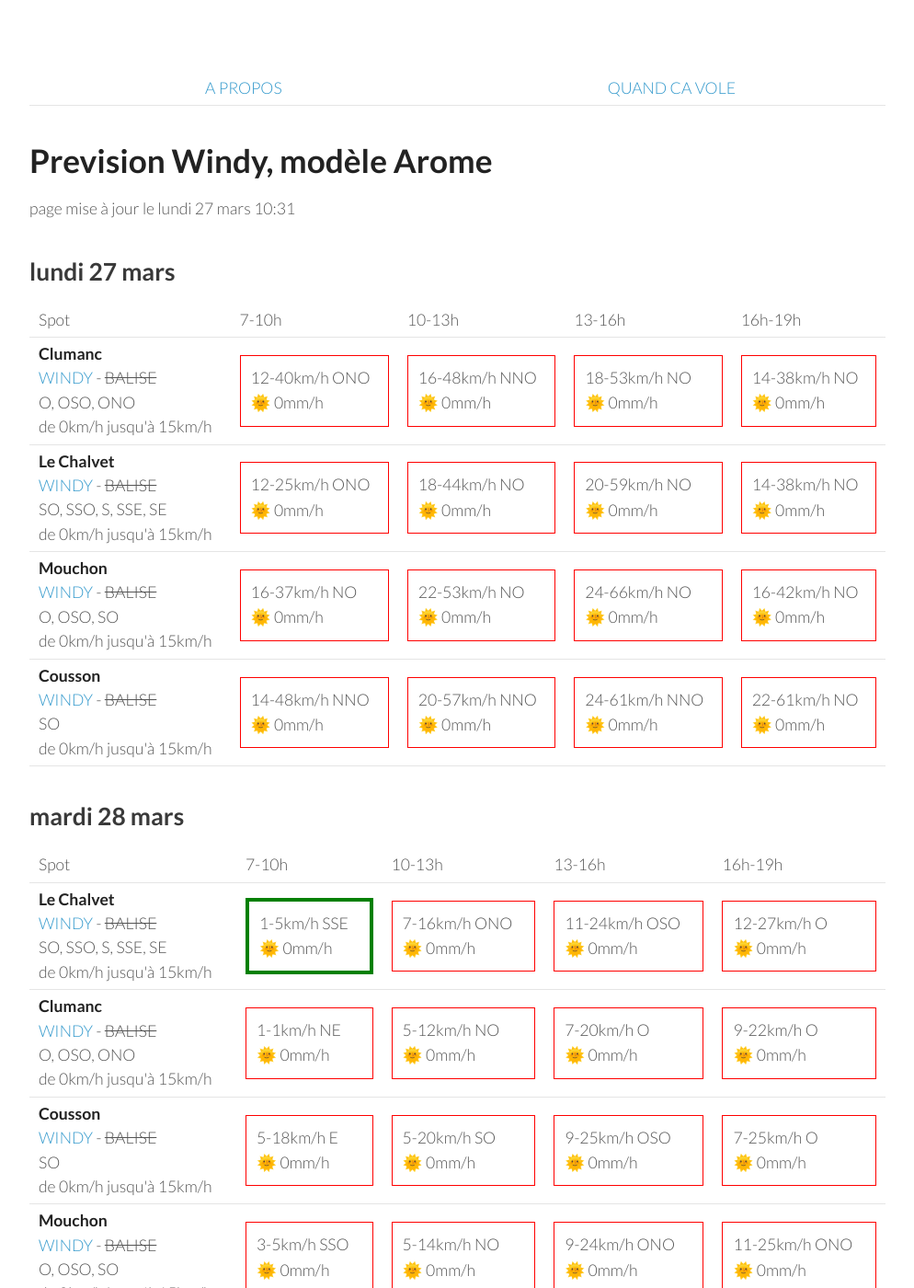
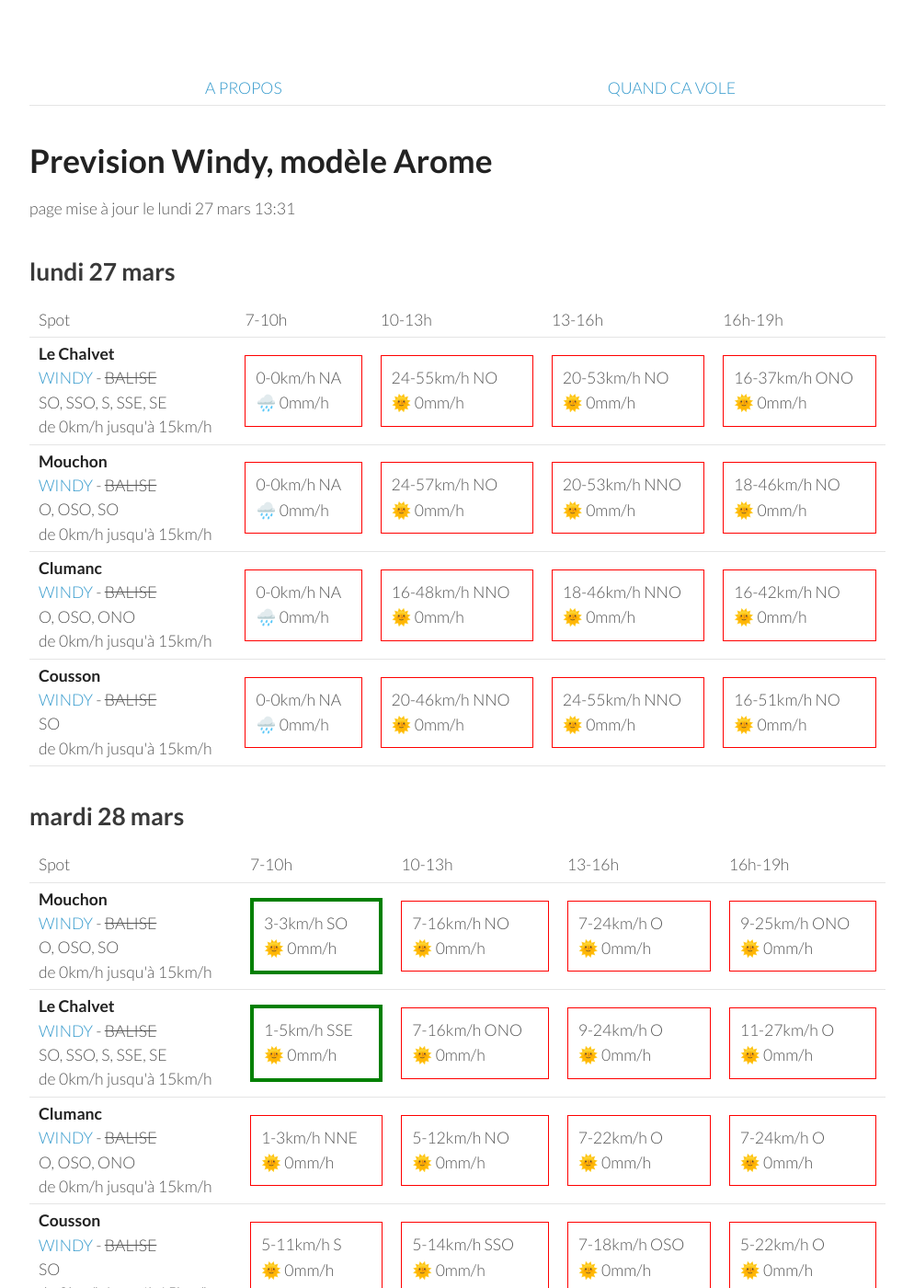
Before and after one commit to parapente-dans-le-nord/parapente-dans-le-nord.github.io, a Jekyll site: the page built from serre_poncon.markdown, in a window 1280 px wide and 1400 px high. Shown: the whole window at 92% size, without its empty margins (26-1020 px from the left). Built offline with Jekyll 4.4.1, drawn with Linux system fonts in a browser that asks for light colours.

Commit message:
update index.markdown

```diff
--- a/serre_poncon.markdown
+++ b/serre_poncon.markdown
@@ -7,7 +7,7 @@ title:  "Tous les spots"
 {: .links}
 
 # Prevision Windy, modèle Arome
-page mise à jour le lundi 27 mars 10:31
+page mise à jour le lundi 27 mars 13:31
 
 ## lundi 27 mars
 
@@ -22,43 +22,39 @@ page mise à jour le lundi 27 mars 10:31
       <td>16h-19h</td>
     </tr>
 <tr>
-        <td><strong>Clumanc</strong><br><a href="https://windy.com/44.027/6.402?43.914,6.403,10,m:eSxaglP">WINDY</a> - <span class="no-balise"> BALISE </span><br> <span class="vent-favorable">O, OSO, ONO</span><br><span class="force-vent">de 0km/h jusqu'à 15km/h</span> </td>
-
-            <td><div class="not-flyable"><p>12-40km/h ONO</p><p>🌞 0mm/h</p></div></td>
-            <td><div class="not-flyable"><p>16-48km/h NNO</p><p>🌞 0mm/h</p></div></td>
-            <td><div class="not-flyable"><p>18-53km/h NO</p><p>🌞 0mm/h</p></div></td>
-            <td><div class="not-flyable"><p>14-38km/h NO</p><p>🌞 0mm/h</p></div></td>
-
-
-    </tr>
-<tr>
         <td><strong>Le Chalvet</strong><br><a href="https://windy.com/43.979/6.480?43.866,6.480,10,m:eSsaglX">WINDY</a> - <span class="no-balise"> BALISE </span><br> <span class="vent-favorable">SO, SSO, S, SSE, SE</span><br><span class="force-vent">de 0km/h jusqu'à 15km/h</span> </td>
 
-            <td><div class="not-flyable"><p>12-25km/h ONO</p><p>🌞 0mm/h</p></div></td>
-            <td><div class="not-flyable"><p>18-44km/h NO</p><p>🌞 0mm/h</p></div></td>
-            <td><div class="not-flyable"><p>20-59km/h NO</p><p>🌞 0mm/h</p></div></td>
-            <td><div class="not-flyable"><p>14-38km/h NO</p><p>🌞 0mm/h</p></div></td>
-
+            <td><div class="not-flyable"><p>0-0km/h NA</p><p>🌧️ 0mm/h</p></div></td>
+            <td><div class="not-flyable"><p>24-55km/h NO</p><p>🌞 0mm/h</p></div></td>
+            <td><div class="not-flyable"><p>20-53km/h NO</p><p>🌞 0mm/h</p></div></td>
+            <td><div class="not-flyable"><p>16-37km/h ONO</p><p>🌞 0mm/h</p></div></td>
 
     </tr>
 <tr>
         <td><strong>Mouchon</strong><br><a href="https://windy.com/43.992/6.424?43.878,6.425,10,m:eSuaglR">WINDY</a> - <span class="no-balise"> BALISE </span><br> <span class="vent-favorable">O, OSO, SO</span><br><span class="force-vent">de 0km/h jusqu'à 15km/h</span> </td>
 
-            <td><div class="not-flyable"><p>16-37km/h NO</p><p>🌞 0mm/h</p></div></td>
-            <td><div class="not-flyable"><p>22-53km/h NO</p><p>🌞 0mm/h</p></div></td>
-            <td><div class="not-flyable"><p>24-66km/h NO</p><p>🌞 0mm/h</p></div></td>
+            <td><div class="not-flyable"><p>0-0km/h NA</p><p>🌧️ 0mm/h</p></div></td>
+            <td><div class="not-flyable"><p>24-57km/h NO</p><p>🌞 0mm/h</p></div></td>
+            <td><div class="not-flyable"><p>20-53km/h NNO</p><p>🌞 0mm/h</p></div></td>
+            <td><div class="not-flyable"><p>18-46km/h NO</p><p>🌞 0mm/h</p></div></td>
+
+    </tr>
+<tr>
+        <td><strong>Clumanc</strong><br><a href="https://windy.com/44.027/6.402?43.914,6.403,10,m:eSxaglP">WINDY</a> - <span class="no-balise"> BALISE </span><br> <span class="vent-favorable">O, OSO, ONO</span><br><span class="force-vent">de 0km/h jusqu'à 15km/h</span> </td>
+
+            <td><div class="not-flyable"><p>0-0km/h NA</p><p>🌧️ 0mm/h</p></div></td>
+            <td><div class="not-flyable"><p>16-48km/h NNO</p><p>🌞 0mm/h</p></div></td>
+            <td><div class="not-flyable"><p>18-46km/h NNO</p><p>🌞 0mm/h</p></div></td>
             <td><div class="not-flyable"><p>16-42km/h NO</p><p>🌞 0mm/h</p></div></td>
-
 
     </tr>
 <tr>
         <td><strong>Cousson</strong><br><a href="https://windy.com/44.054/6.240?43.940,6.241,10,m:eSAaglz">WINDY</a> - <span class="no-balise"> BALISE </span><br> <span class="vent-favorable">SO</span><br><span class="force-vent">de 0km/h jusqu'à 15km/h</span> </td>
 
-            <td><div class="not-flyable"><p>14-48km/h NNO</p><p>🌞 0mm/h</p></div></td>
-            <td><div class="not-flyable"><p>20-57km/h NNO</p><p>🌞 0mm/h</p></div></td>
-            <td><div class="not-flyable"><p>24-61km/h NNO</p><p>🌞 0mm/h</p></div></td>
-            <td><div class="not-flyable"><p>22-61km/h NO</p><p>🌞 0mm/h</p></div></td>
-
+            <td><div class="not-flyable"><p>0-0km/h NA</p><p>🌧️ 0mm/h</p></div></td>
+            <td><div class="not-flyable"><p>20-46km/h NNO</p><p>🌞 0mm/h</p></div></td>
+            <td><div class="not-flyable"><p>24-55km/h NNO</p><p>🌞 0mm/h</p></div></td>
+            <td><div class="not-flyable"><p>16-51km/h NO</p><p>🌞 0mm/h</p></div></td>
 
     </tr>
 
@@ -78,42 +74,42 @@ page mise à jour le lundi 27 mars 10:31
       <td>16h-19h</td>
     </tr>
 <tr>
+        <td><strong>Mouchon</strong><br><a href="https://windy.com/43.992/6.424?43.878,6.425,10,m:eSuaglR">WINDY</a> - <span class="no-balise"> BALISE </span><br> <span class="vent-favorable">O, OSO, SO</span><br><span class="force-vent">de 0km/h jusqu'à 15km/h</span> </td>
+
+            <td><div class="flyable"><p>3-3km/h SO</p><p>🌞 0mm/h</p></div></td>
+            <td><div class="not-flyable"><p>7-16km/h NO</p><p>🌞 0mm/h</p></div></td>
+            <td><div class="not-flyable"><p>7-24km/h O</p><p>🌞 0mm/h</p></div></td>
+            <td><div class="not-flyable"><p>9-25km/h ONO</p><p>🌞 0mm/h</p></div></td>
+
+
+    </tr>
+<tr>
         <td><strong>Le Chalvet</strong><br><a href="https://windy.com/43.979/6.480?43.866,6.480,10,m:eSsaglX">WINDY</a> - <span class="no-balise"> BALISE </span><br> <span class="vent-favorable">SO, SSO, S, SSE, SE</span><br><span class="force-vent">de 0km/h jusqu'à 15km/h</span> </td>
 
             <td><div class="flyable"><p>1-5km/h SSE</p><p>🌞 0mm/h</p></div></td>
             <td><div class="not-flyable"><p>7-16km/h ONO</p><p>🌞 0mm/h</p></div></td>
-            <td><div class="not-flyable"><p>11-24km/h OSO</p><p>🌞 0mm/h</p></div></td>
-            <td><div class="not-flyable"><p>12-27km/h O</p><p>🌞 0mm/h</p></div></td>
+            <td><div class="not-flyable"><p>9-24km/h O</p><p>🌞 0mm/h</p></div></td>
+            <td><div class="not-flyable"><p>11-27km/h O</p><p>🌞 0mm/h</p></div></td>
 
 
     </tr>
 <tr>
         <td><strong>Clumanc</strong><br><a href="https://windy.com/44.027/6.402?43.914,6.403,10,m:eSxaglP">WINDY</a> - <span class="no-balise"> BALISE </span><br> <span class="vent-favorable">O, OSO, ONO</span><br><span class="force-vent">de 0km/h jusqu'à 15km/h</span> </td>
 
-            <td><div class="not-flyable"><p>1-1km/h NE</p><p>🌞 0mm/h</p></div></td>
+            <td><div class="not-flyable"><p>1-3km/h NNE</p><p>🌞 0mm/h</p></div></td>
             <td><div class="not-flyable"><p>5-12km/h NO</p><p>🌞 0mm/h</p></div></td>
-            <td><div class="not-flyable"><p>7-20km/h O</p><p>🌞 0mm/h</p></div></td>
-            <td><div class="not-flyable"><p>9-22km/h O</p><p>🌞 0mm/h</p></div></td>
+            <td><div class="not-flyable"><p>7-22km/h O</p><p>🌞 0mm/h</p></div></td>
+            <td><div class="not-flyable"><p>7-24km/h O</p><p>🌞 0mm/h</p></div></td>
 
 
     </tr>
 <tr>
         <td><strong>Cousson</strong><br><a href="https://windy.com/44.054/6.240?43.940,6.241,10,m:eSAaglz">WINDY</a> - <span class="no-balise"> BALISE </span><br> <span class="vent-favorable">SO</span><br><span class="force-vent">de 0km/h jusqu'à 15km/h</span> </td>
 
-            <td><div class="not-flyable"><p>5-18km/h E</p><p>🌞 0mm/h</p></div></td>
-            <td><div class="not-flyable"><p>5-20km/h SO</p><p>🌞 0mm/h</p></div></td>
-            <td><div class="not-flyable"><p>9-25km/h OSO</p><p>🌞 0mm/h</p></div></td>
-            <td><div class="not-flyable"><p>7-25km/h O</p><p>🌞 0mm/h</p></div></td>
-
-
-    </tr>
-<tr>
-        <td><strong>Mouchon</strong><br><a href="https://windy.com/43.992/6.424?43.878,6.425,10,m:eSuaglR">WINDY</a> - <span class="no-balise"> BALISE </span><br> <span class="vent-favorable">O, OSO, SO</span><br><span class="force-vent">de 0km/h jusqu'à 15km/h</span> </td>
-
-            <td><div class="not-flyable"><p>3-5km/h SSO</p><p>🌞 0mm/h</p></div></td>
-            <td><div class="not-flyable"><p>5-14km/h NO</p><p>🌞 0mm/h</p></div></td>
-            <td><div class="not-flyable"><p>9-24km/h ONO</p><p>🌞 0mm/h</p></div></td>
-            <td><div class="not-flyable"><p>11-25km/h ONO</p><p>🌞 0mm/h</p></div></td>
+            <td><div class="not-flyable"><p>5-11km/h S</p><p>🌞 0mm/h</p></div></td>
+            <td><div class="not-flyable"><p>5-14km/h SSO</p><p>🌞 0mm/h</p></div></td>
+            <td><div class="not-flyable"><p>7-18km/h OSO</p><p>🌞 0mm/h</p></div></td>
+            <td><div class="not-flyable"><p>5-22km/h O</p><p>🌞 0mm/h</p></div></td>
 
 
     </tr>
```
